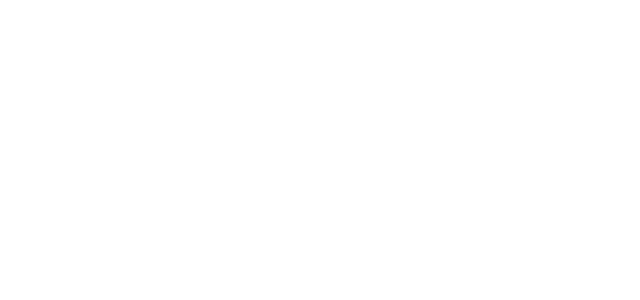
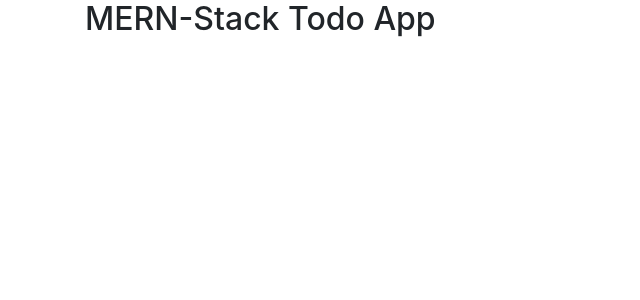
Before and after one commit to sedx876/MERN-ToDo, a React (Create React App) app: page / in a window 1280 px wide. Shown: the top 300 px of the page, without its empty margins (0-640 px from the left). Built offline with nearby package versions, Linux system fonts and the light colour scheme.

Commit message:
added todos-list.js

```diff
--- a/package.json
+++ b/package.json
@@ -9,6 +9,7 @@
     "bootstrap": "^4.5.3",
     "react": "^17.0.1",
     "react-dom": "^17.0.1",
+    "react-router-dom": "^5.2.0",
     "react-scripts": "4.0.0",
     "web-vitals": "^0.2.4"
   },
--- a/src/App.js
+++ b/src/App.js
@@ -1,12 +1,21 @@
+import React, { Component } from "react";
+import { BrowserRouter as Router, Route, Link } from "react-router-dom";
 import './styles/App.css';
 import "bootstrap/dist/css/bootstrap.min.css";
 
-function App() {
-  return (
-    <div className="App">
-
-    </div>
-  );
+class App extends Component {
+  render() {
+    return (
+      <Router>
+        <div className="container">
+          <h2>MERN-Stack Todo App</h2>
+          {/* <Route path="/" exact component={TodosList} />
+          <Route path="/edit/:id" component={EditTodo} />
+          <Route path="/create" component={CreateTodo} /> */}
+        </div>
+      </Router>
+    );
+  }
 }
 
 export default App;
```
Also changed, not shown: src/components/todos-list.component.js (added, +12 -0 lines), src/components/create-todo.component.js (added), src/components/edit-todo.component.js (added), 1 other file (tests, documents, lock files or other folders).
